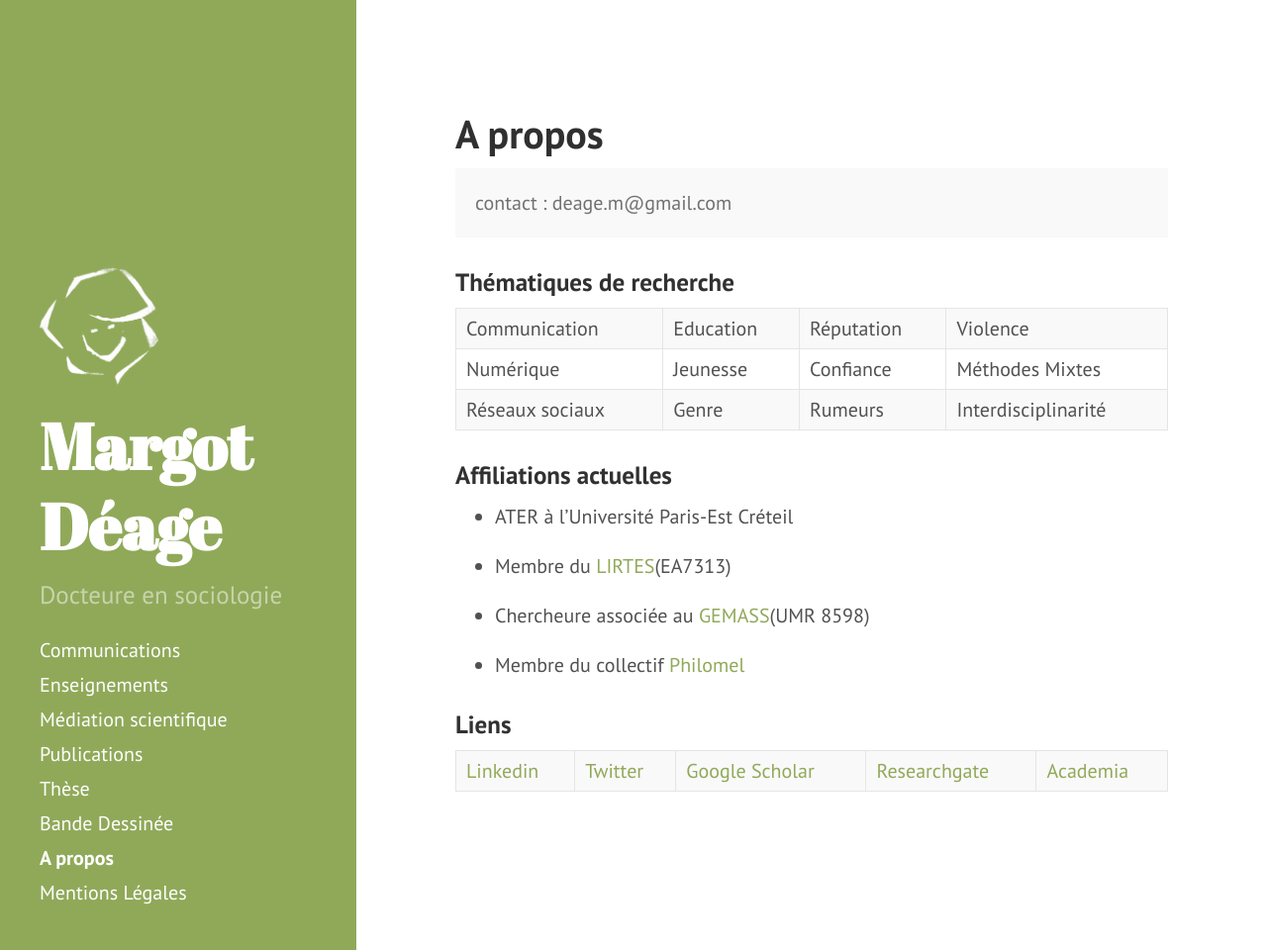
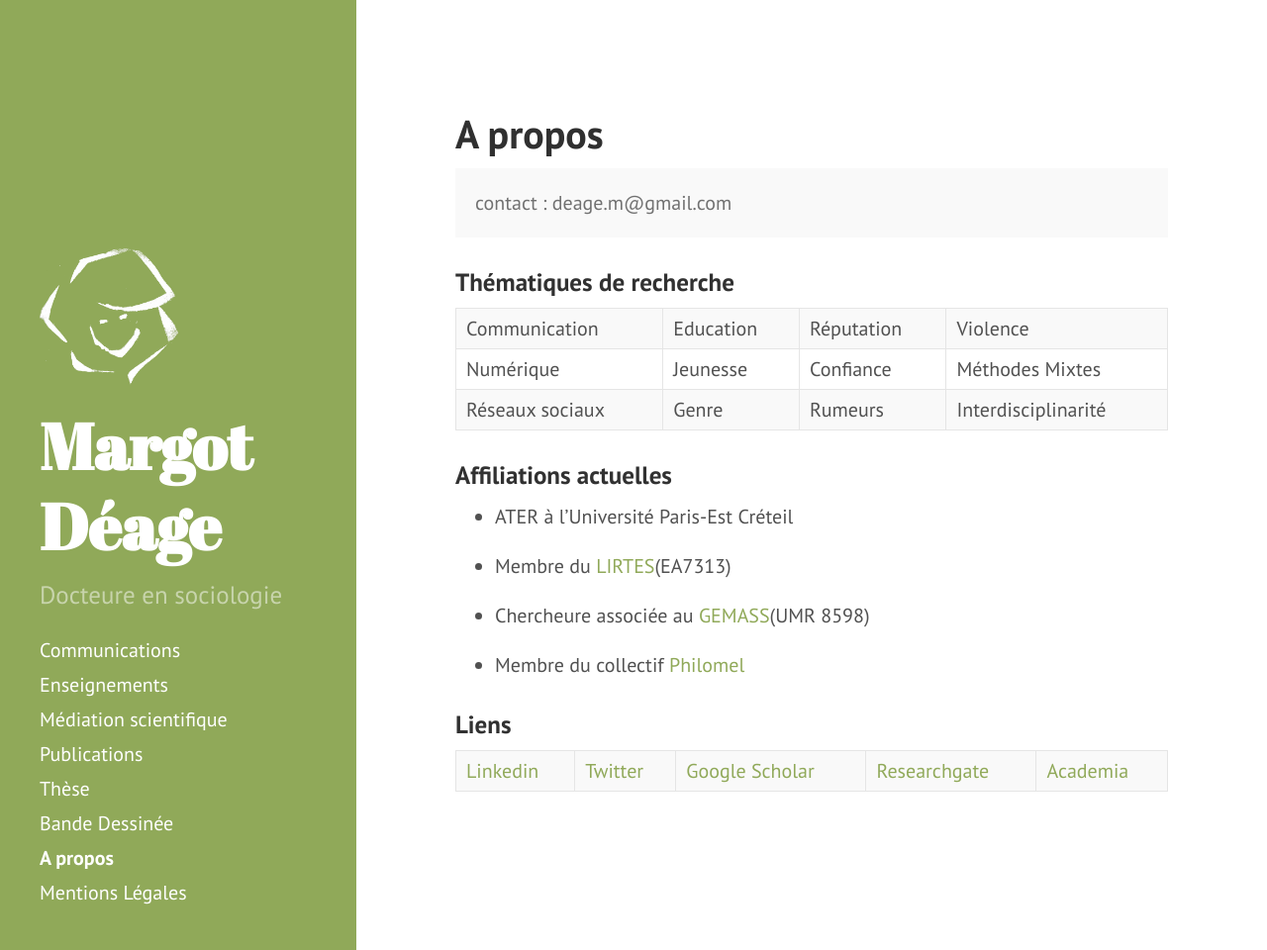
Before and after one commit to margotdeage/margotdeage.github.io, a Jekyll site: the page built from index.md, in a window 1280 px wide and 960 px high. Shown: the whole window at 99% size. Built offline with Jekyll 4.4.1, drawn with Linux system fonts in a browser that asks for light colours; the list of posts is cut into pages by our own code.

Commit message:
Update sidebar.html

```diff
--- a/_includes/sidebar.html
+++ b/_includes/sidebar.html
@@ -1,7 +1,7 @@
 <div class="sidebar">
   <div class="container sidebar-sticky">
     <div class="sidebar-about">
-       <img src="https://github.com/margotdeage/margotdeage.github.io/blob/gh-pages/icon.png?raw=true" alt="Margot Déage"    width="120" height="120"/><h1>
+       <img src="https://github.com/margotdeage/margotdeage.github.io/blob/gh-pages/icon.png?raw=true" alt="Margot Déage"    width="140" height="140"/><h1>
         <a href="{{ "/" | relative_url }}">
           {{ site.title }}
         </a>
```
